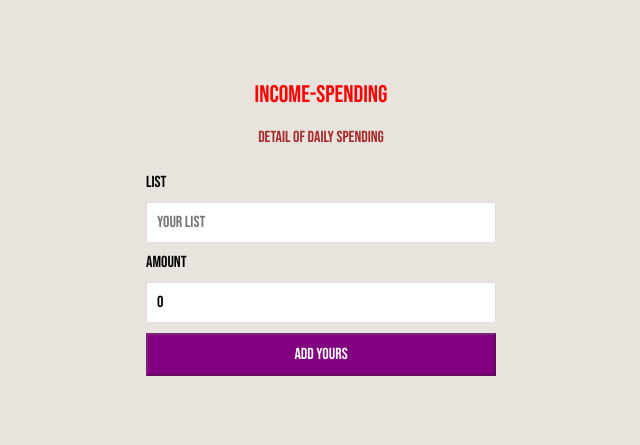
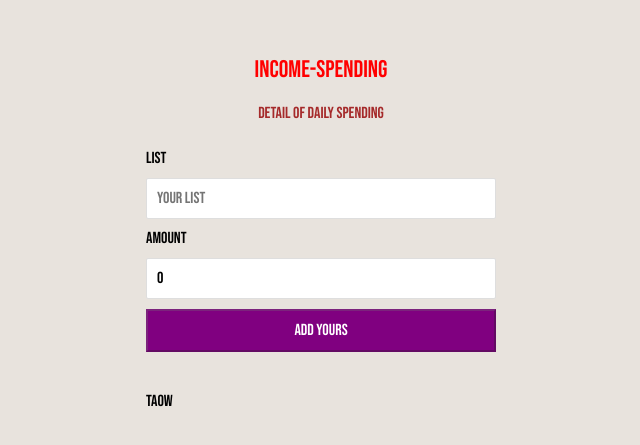
Before and after one commit to Yothin-H/react_basic, a React (Create React App) app in the folder react-basic/: page / in a window 1280 px wide. Shown: the part 167-612 px from the top of the page, without its empty margins (319-959 px from the left). Built offline with nearby package versions, Linux system fonts and the light colour scheme.

Commit message:
Context API 1

```diff
--- a/react-basic/src/App.js
+++ b/react-basic/src/App.js
@@ -3,6 +3,7 @@
 import FormComponent from './components/FormComponent';
 import { v4 as uuidv4 } from 'uuid';
 import { useState } from 'react';
+import DataContext from './data/DataContext';
 
 
 // inline css
@@ -27,12 +28,14 @@
     })
   }
   return (
-    <section className='container'>
-      <Title/>
-      <Description/>
-      <FormComponent onAddItem={onAddNewItem}/>
-      <Transaction items={items}/>
+    <DataContext.Provider value={'Taow'}>
+      <section className='container'>
+        <Title/>
+        <Description/>
+        <FormComponent onAddItem={onAddNewItem}/>
+        <Transaction items={items}/>
     </section>
+    </DataContext.Provider>
   );
 }
 
--- a/react-basic/src/components/Transaction.js
+++ b/react-basic/src/components/Transaction.js
@@ -1,11 +1,13 @@
 import Item from "./Item";
 import './Transaction.css';
+import DataContext from "../data/DataContext";
 
 
 const Transaction=(props)=>{
     const{items}=props
 
     return (
+      <div>
         <ul className='Item-list'>
             {items.map(element=>{
                 return <Item title={element.title} amount={element.amount} key={element.id} />
@@ -14,6 +16,11 @@
             }
             )}
         </ul>
+        <DataContext.Consumer>
+            {value=><p>{value}</p>}
+        </DataContext.Consumer>
+
+      </div>
     );
   }
 
--- /dev/null
+++ b/react-basic/src/data/DataContext.js
@@ -0,0 +1,6 @@
+import { createContext } from "react";
+
+const DataContext = createContext()
+
+
+export default DataContext
```
Lines whose indentation alone changed are shown as unchanged.
